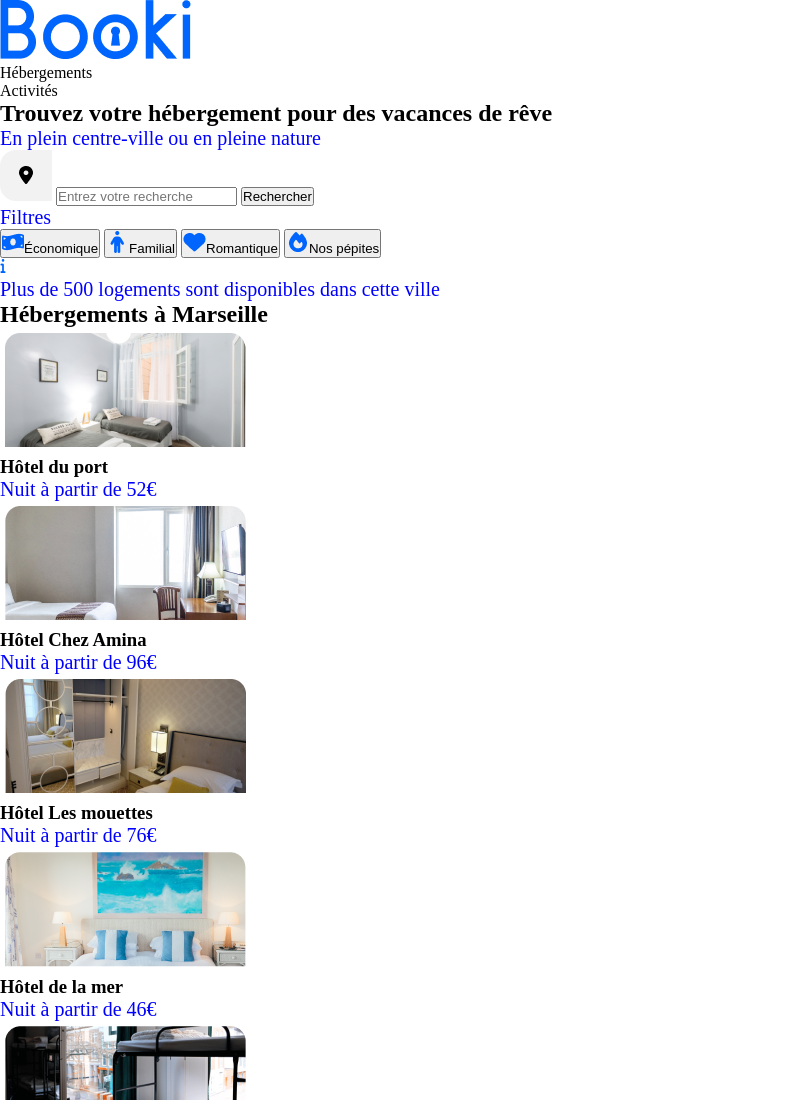
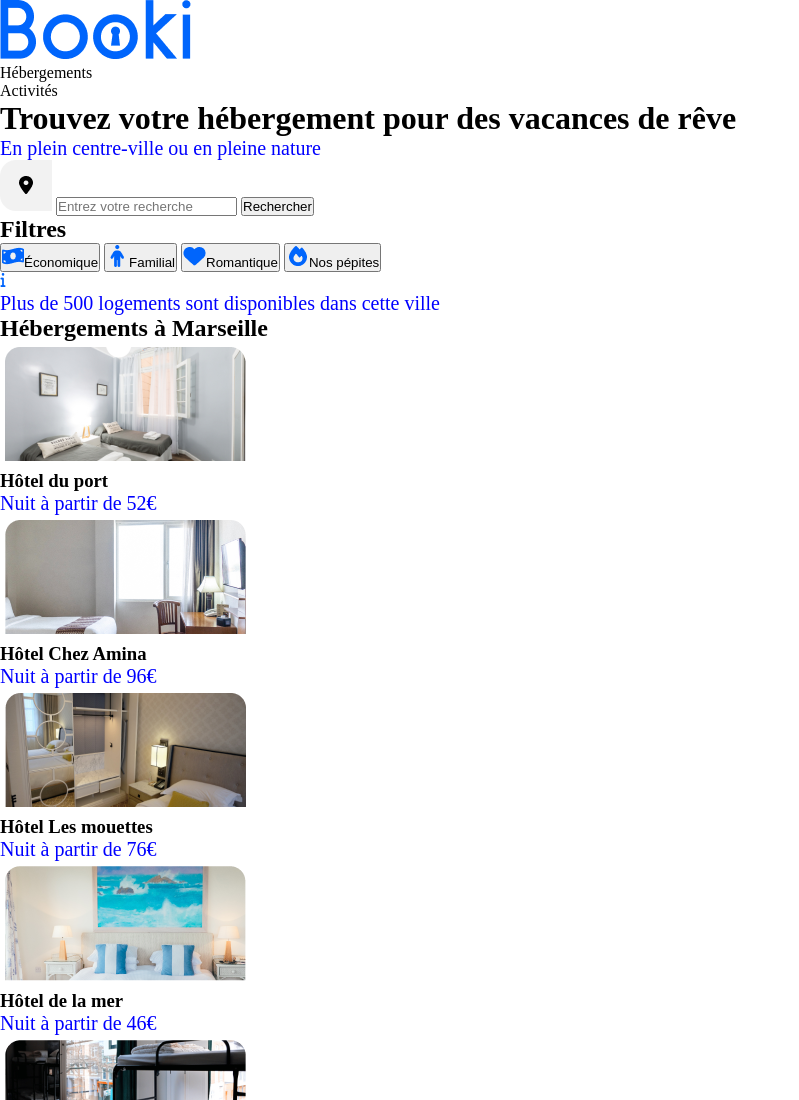
Before and after one commit to NovaYaza/op_projet_2, a plain HTML site: page index.html in a window 1280 px wide. Shown: the top 1100 px of the page, without its empty margins (0-799 px from the left). Drawn offline with Linux system fonts and the light colour scheme.

Commit message:
Modification baslises sémantiques

```diff
--- a/index.html
+++ b/index.html
@@ -9,35 +9,34 @@
 </head>
 
 <body>
-    <header>
-        <img src="images/Logo.png" alt="Logo Booki">
-    </header>
 
     <nav>
         <ul>
+            <li><img src="images/Logo.png" alt="Logo Booki"></li>
             <li>Hébergements</li>
             <li>Activités</li>
         </ul>
     </nav>
 
-    <main>
-        <section>
-            <h1>Trouvez votre hébergement pour des vacances de rêve</h1>
+    <header>
+        <h1>Trouvez votre hébergement pour des vacances de rêve</h1>
             <p>En plein centre-ville ou en pleine nature</p>
 
             <img src="images/Group_15.png" alt="Logo curseur de position">
             <input type="search" placeholder="Entrez votre recherche">
             <button class="button" id="buttonsearch">Rechercher</button>
+    </header>
 
-            <p>Filtres</p>
+    <main>
+        <section>
+            <h2>Filtres</h2>
             <button><img src="images/price.png" alt="icône de billet">Économique</button>
             <button><img src="images/family.png" alt="icône d'un avatar">Familial</button>
             <button><img src="images/romantic.png" alt="icône d'un coeur">Romantique</button>
             <button><img src="images/fire.png" alt="icône d'une boule de feu">Nos pépites</button>
-
-            <aside><img src="images/info.png" alt="icône d'informations">
-                <p>Plus de 500 logements sont disponibles dans cette ville</p>
-            </aside>
+        </section>
+        <section><img src="images/info.png" alt="icône d'informations">
+            <p>Plus de 500 logements sont disponibles dans cette ville</p>
         </section>
         <section>
             <h2>Hébergements à Marseille</h2>
```
